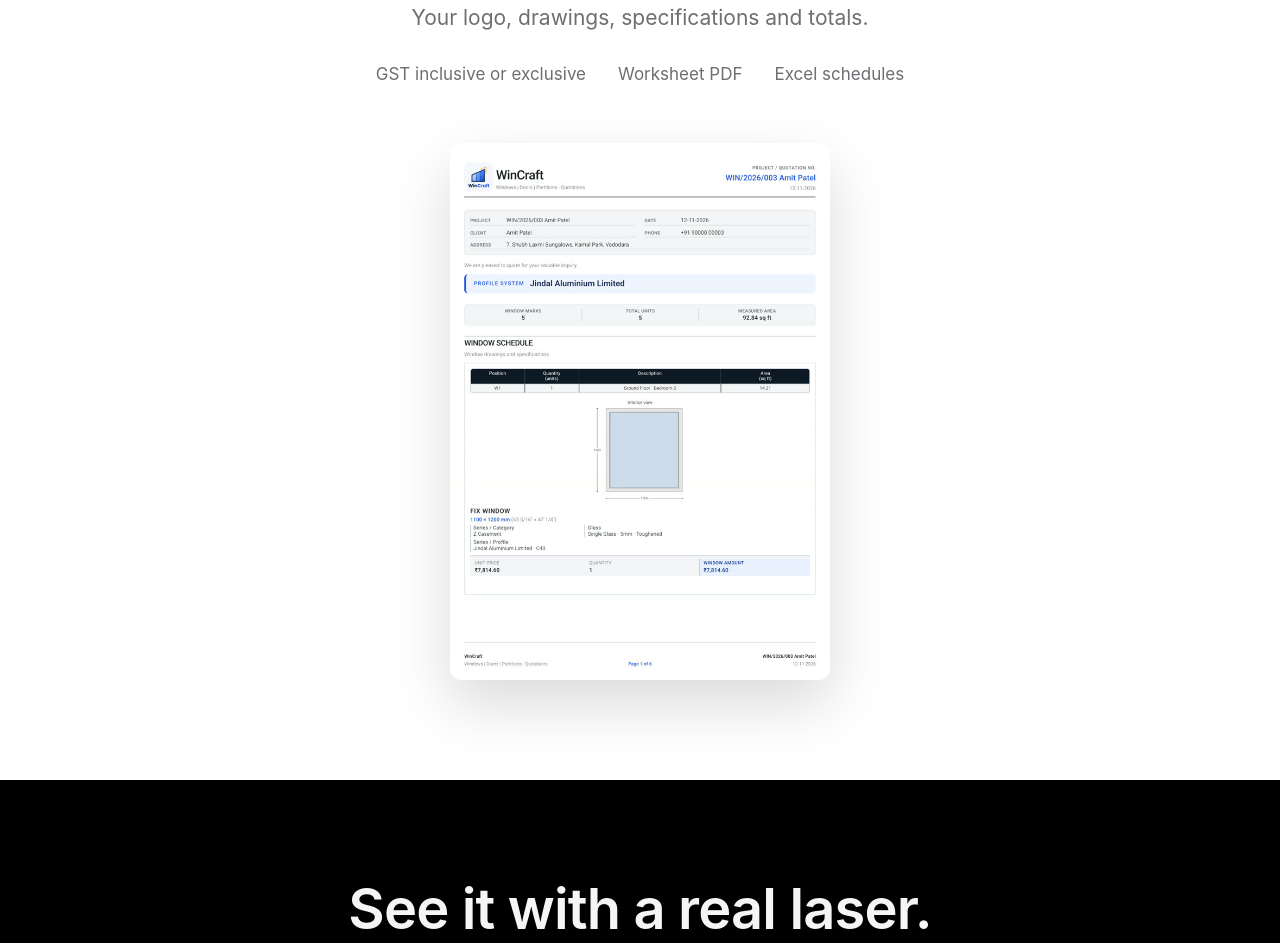
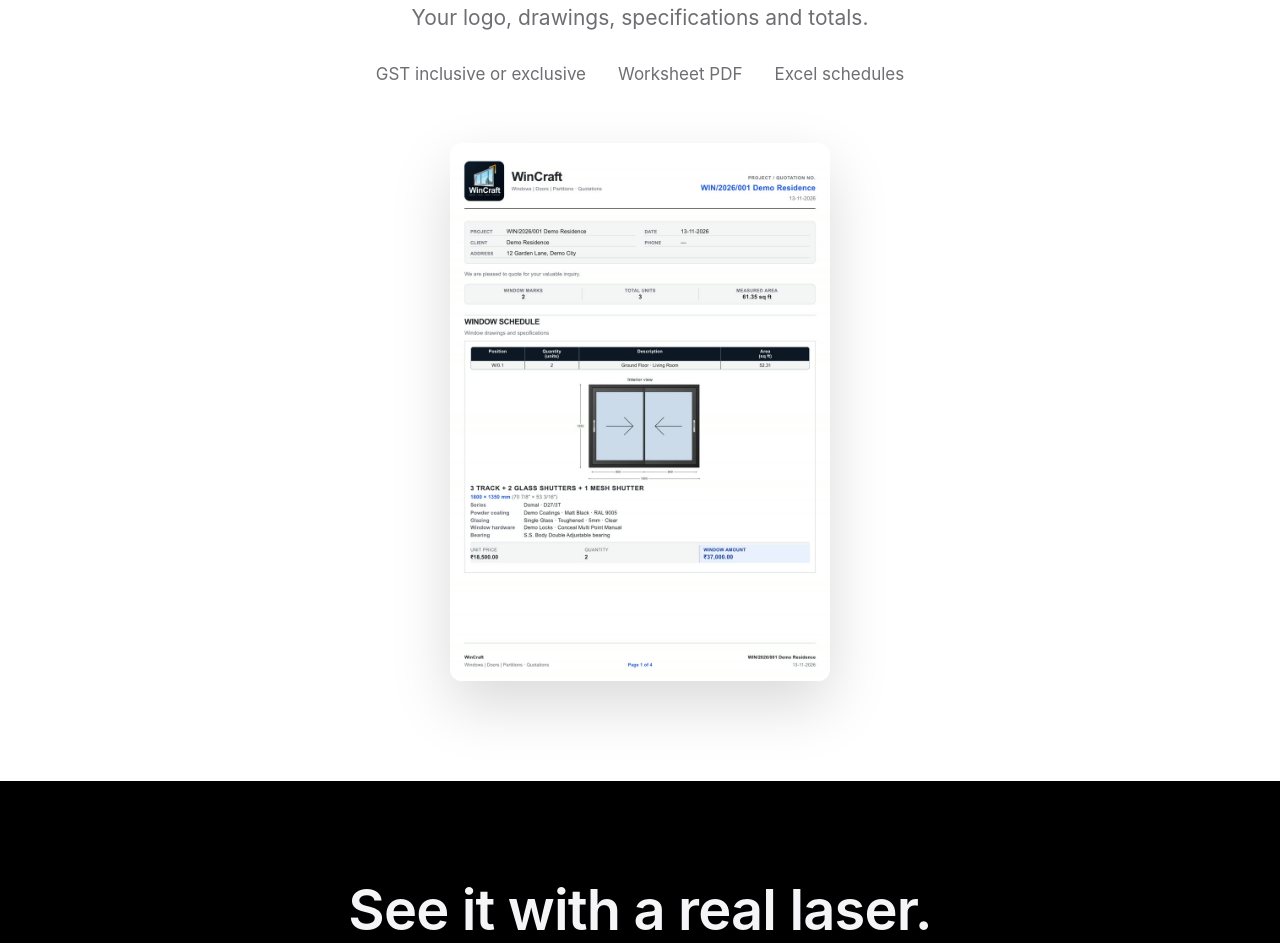
Before and after one commit to wincraftapp/wincraftapp.github.io, a plain HTML site: page index.html in a window 1280 px wide. Shown: the part 2903-3846 px from the top of the page. Drawn offline with Linux system fonts and the light colour scheme.

Commit message:
Show the sliding-window demo quotation page
Co-Authored-By: Claude Opus 5.5 <noreply@anthropic.com>

```diff
--- a/index.html
+++ b/index.html
@@ -76,7 +76,7 @@
   <h2>A quotation,<br>not a diary page.</h2>
   <p class="lede">Your logo, drawings, specifications and totals.</p>
   <ul class="ticks"><li>GST inclusive or exclusive</li><li>Worksheet PDF</li><li>Excel schedules</li></ul>
-  <div class="paper"><img src="assets/quote.jpg" alt="Quotation PDF page for an example project" width="700" height="991" loading="lazy"></div>
+  <div class="paper"><img src="assets/quote-page.jpg" alt="Quotation PDF page for an example project with a sliding window" width="900" height="1274" loading="lazy"></div>
 </div></section>
 
 <section class="band dark" id="video"><div class="wrap">
```
Also changed, not shown: assets/quote-page.jpg (added), assets/quote.jpg (deleted).
